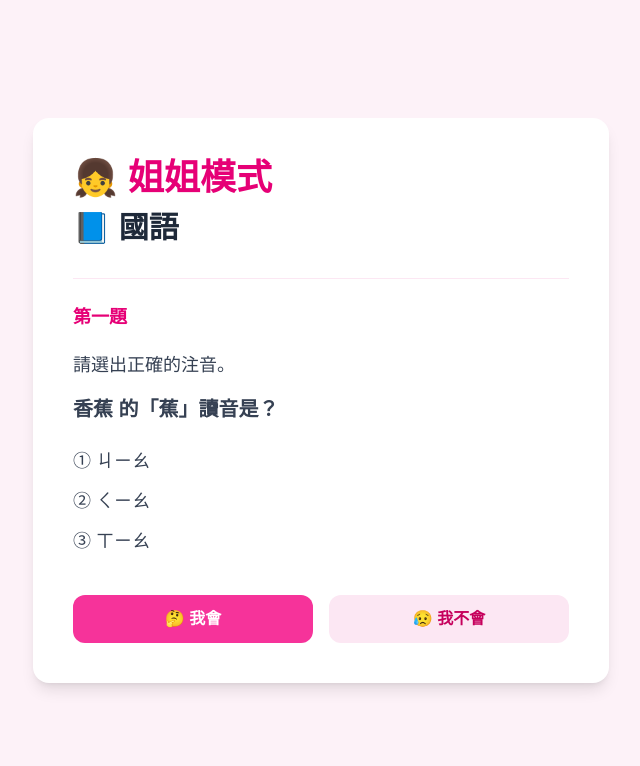
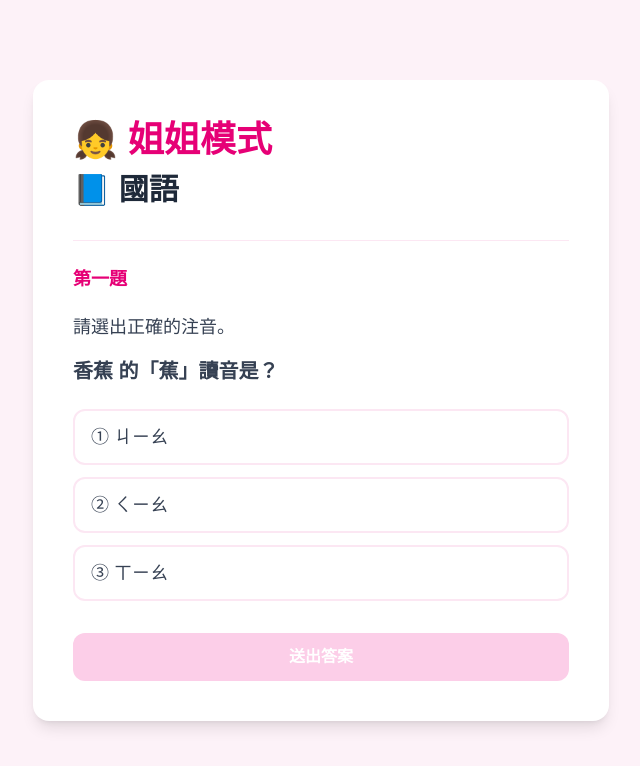
Before and after one commit to tym-projects/project-seed, a Next.js app: page /jiejie/chinese in a window 1280 px wide. Shown: the top 766 px of the page, without its empty margins (319-959 px from the left). Built offline with nearby package versions, Linux system fonts and the light colour scheme.

Commit message:
Complete Sprint 3 learning flow

```diff
--- a/app/jiejie/chinese/page.tsx
+++ b/app/jiejie/chinese/page.tsx
@@ -1,4 +1,54 @@
+'use client';
+
+import { useState } from 'react';
+
+const questions = [
+  {
+    title: '第一題',
+    instruction: '請選出正確的注音。',
+    prompt: '香蕉 的「蕉」讀音是？',
+    choices: [
+      { id: 'jiao', label: '① ㄐㄧㄠ' },
+      { id: 'qiao', label: '② ㄑㄧㄠ' },
+      { id: 'xiao', label: '③ ㄒㄧㄠ' },
+    ],
+    correctAnswer: 'jiao',
+    correctFeedback: ['🎉 答對了！', '「蕉」讀作 ㄐㄧㄠ。', '你已經掌握這個字的讀音！'],
+    incorrectFeedback: ['❌ 答錯了。', '提示：「蕉」跟「交朋友」的「交」讀音相同。', '再想一次！'],
+  },
+  {
+    title: '第二題',
+    instruction: '請選出正確的部首。',
+    prompt: '「天空」的「天」是什麼部首？',
+    choices: [
+      { id: 'big', label: '① 大' },
+      { id: 'one', label: '② 一' },
+      { id: 'person', label: '③ 人' },
+    ],
+    correctAnswer: 'big',
+    correctFeedback: ['🎉 答對了！', '「天」的部首是「大」。'],
+    incorrectFeedback: ['❌ 答錯了。', '提示：想想天空很大的樣子。', '再想一次！'],
+  },
+];
+
 export default function JieJieChinesePage() {
+  const [questionIndex, setQuestionIndex] = useState(0);
+  const [selectedAnswer, setSelectedAnswer] = useState<string | null>(null);
+  const [isSubmitted, setIsSubmitted] = useState(false);
+  const question = questions[questionIndex];
+  const isCorrect = selectedAnswer === question.correctAnswer;
+
+  function selectAnswer(answerId: string) {
+    setSelectedAnswer(answerId);
+    setIsSubmitted(false);
+  }
+
+  function goToNextQuestion() {
+    setQuestionIndex((currentIndex) => currentIndex + 1);
+    setSelectedAnswer(null);
+    setIsSubmitted(false);
+  }
+
   return (
     <main className="min-h-screen bg-pink-50 px-6 py-12 flex flex-col items-center justify-center">
       <section className="w-full max-w-xl rounded-2xl bg-white p-8 shadow-lg sm:p-10">
@@ -6,25 +56,70 @@ export default function JieJieChinesePage() {
         <h2 className="mt-3 text-3xl font-bold text-gray-800">📘 國語</h2>
 
         <div className="mt-8 border-t border-pink-100 pt-6 text-left text-gray-700">
-          <p className="text-lg font-bold text-pink-600">第一題</p>
-          <p className="mt-5 text-lg">請選出正確的注音。</p>
-          <p className="mt-4 text-xl font-bold">香蕉 的「蕉」讀音是？</p>
+          <p className="text-lg font-bold text-pink-600">{question.title}</p>
+          <p className="mt-5 text-lg">{question.instruction}</p>
+          <p className="mt-4 text-xl font-bold">{question.prompt}</p>
 
-          <ol className="mt-6 space-y-3 text-lg">
-            <li>① ㄐㄧㄠ</li>
-            <li>② ㄑㄧㄠ</li>
-            <li>③ ㄒㄧㄠ</li>
-          </ol>
+          <div className="mt-6 space-y-3">
+            {question.choices.map((choice) => {
+              const isSelected = selectedAnswer === choice.id;
+
+              return (
+                <button
+                  key={choice.id}
+                  type="button"
+                  onClick={() => selectAnswer(choice.id)}
+                  className={`w-full rounded-xl border-2 px-4 py-3 text-left text-lg font-medium transition-colors ${
+                    isSelected
+                      ? 'border-pink-500 bg-pink-100 text-pink-700'
+                      : 'border-pink-100 bg-white hover:border-pink-300'
+                  }`}
+                >
+                  {choice.label}
+                </button>
+              );
+            })}
+          </div>
         </div>
 
-        <div className="mt-10 grid grid-cols-2 gap-4">
-          <button type="button" className="rounded-xl bg-pink-500 px-4 py-3 font-bold text-white">
-            🤔 我會
+        <button
+          type="button"
+          onClick={() => setIsSubmitted(true)}
+          disabled={!selectedAnswer}
+          className="mt-8 w-full rounded-xl bg-pink-500 px-4 py-3 font-bold text-white transition-colors hover:bg-pink-600 disabled:cursor-not-allowed disabled:bg-pink-200"
+        >
+          送出答案
+        </button>
+
+        {isSubmitted && (
+          <div className={`mt-5 rounded-xl p-4 text-center ${isCorrect ? 'bg-green-50 text-green-700' : 'bg-pink-50 text-pink-700'}`}>
+            {isCorrect ? (
+              <>
+                <p className="text-lg font-bold">{question.correctFeedback[0]}</p>
+                {question.correctFeedback.slice(1).map((message) => (
+                  <p key={message} className="mt-2">{message}</p>
+                ))}
+              </>
+            ) : (
+              <>
+                <p className="text-lg font-bold">{question.incorrectFeedback[0]}</p>
+                {question.incorrectFeedback.slice(1).map((message) => (
+                  <p key={message} className="mt-2">{message}</p>
+                ))}
+              </>
+            )}
+          </div>
+        )}
+
+        {isSubmitted && isCorrect && questionIndex < questions.length - 1 && (
+          <button
+            type="button"
+            onClick={goToNextQuestion}
+            className="mt-4 w-full rounded-xl border-2 border-pink-300 bg-white px-4 py-3 font-bold text-pink-600 transition-colors hover:bg-pink-50"
+          >
+            下一題
           </button>
-          <button type="button" className="rounded-xl bg-pink-100 px-4 py-3 font-bold text-pink-700">
-            😥 我不會
-          </button>
-        </div>
+        )}
       </section>
     </main>
   );
```
Also changed, not shown: 2 other files (tests, documents, lock files or other folders).
